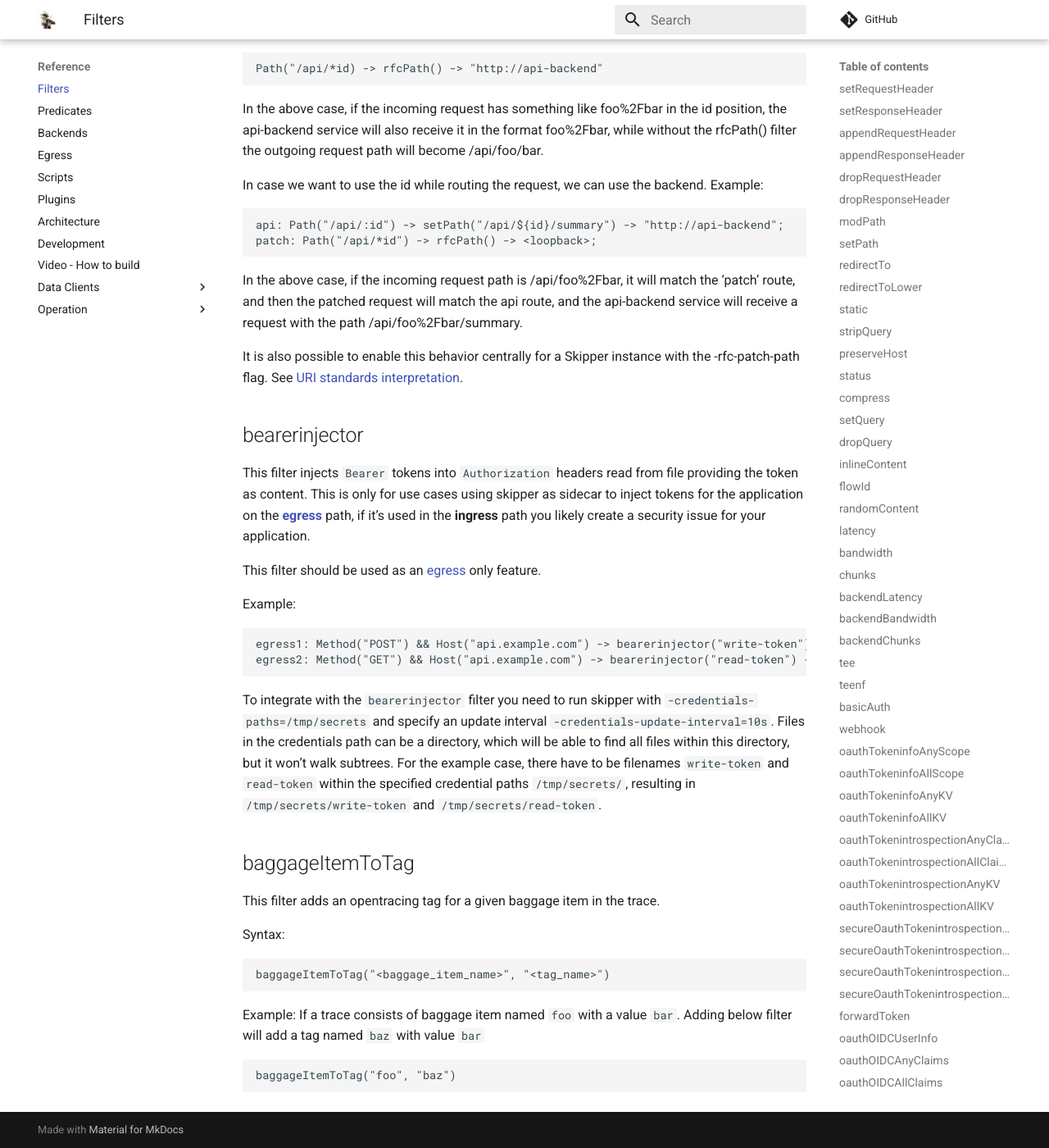
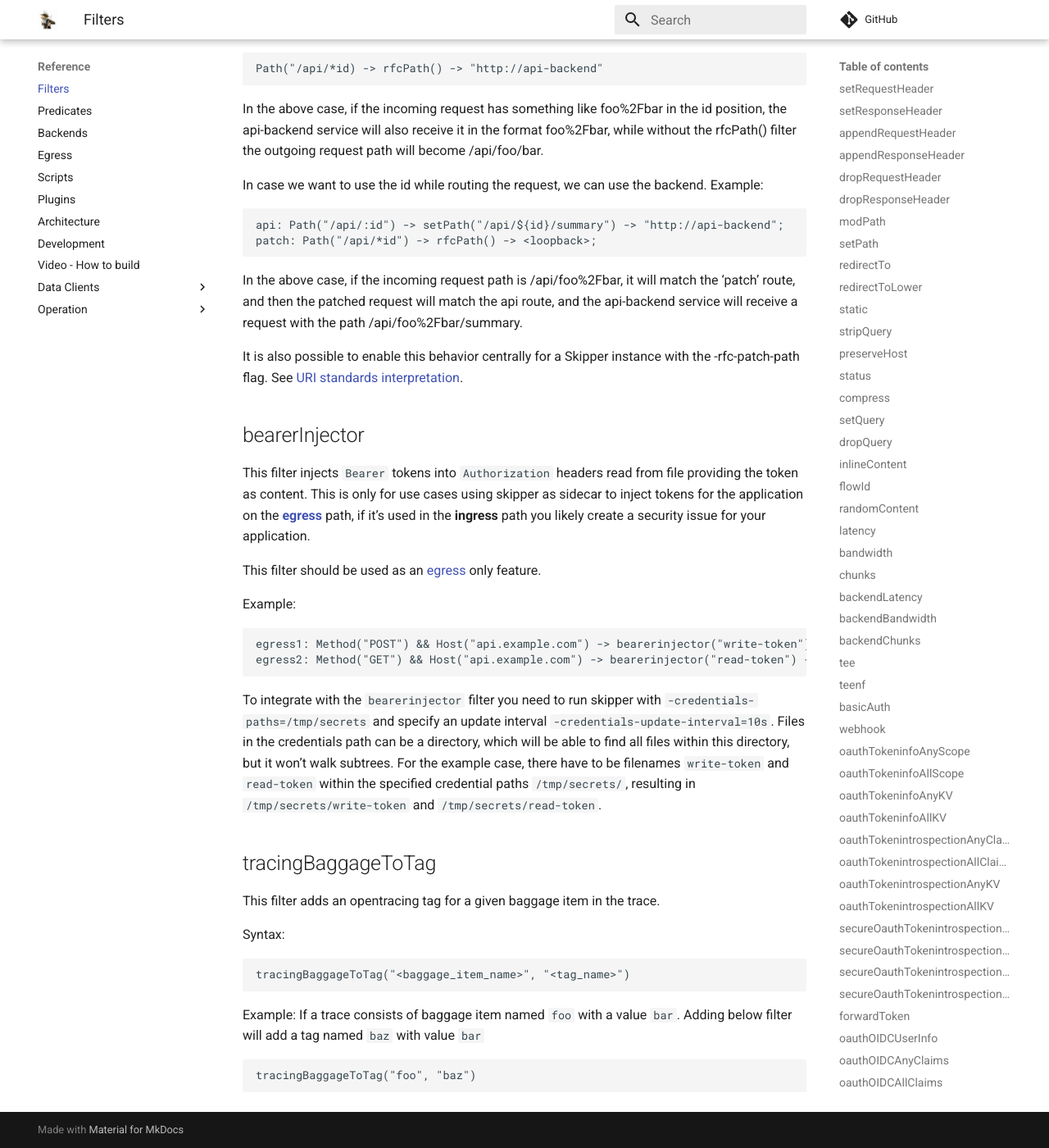
Before and after one commit to zalando/skipper, an MkDocs documentation site: the page built from docs/reference/filters.md, in a window 1280 px wide and 1400 px high, scrolled down 33347 px. Shown: the whole window at 82% size. Built offline with MkDocs 1.6.1 and Material for MkDocs 9.7.7, drawn with Linux system fonts in a browser that asks for light colours; comment, search, counter and statistics services are not loaded.

Commit message:
feat: Update baggageItemToTag filter name
Signed-off-by: Aditya Pratap Singh <adisinghrajput@gmail.com>

````diff
--- a/docs/reference/filters.md
+++ b/docs/reference/filters.md
@@ -1511,7 +1511,7 @@ It is also possible to enable this behavior centrally for a Skipper instance wit
 the -rfc-patch-path flag. See
 [URI standards interpretation](../../operation/operation/#uri-standards-interpretation).
 
-## bearerinjector
+## bearerInjector
 
 This filter injects `Bearer` tokens into `Authorization` headers read
 from file providing the token as content. This is only for use cases
@@ -1537,16 +1537,16 @@ have to be filenames `write-token` and `read-token` within the
 specified credential paths `/tmp/secrets/`, resulting in
 `/tmp/secrets/write-token` and `/tmp/secrets/read-token`.
 
-## baggageItemToTag
+## tracingBaggageToTag
 
 This filter adds an opentracing tag for a given baggage item in the trace.
 
 Syntax:
 ```
-baggageItemToTag("<baggage_item_name>", "<tag_name>")
+tracingBaggageToTag("<baggage_item_name>", "<tag_name>")
 ```
 
 Example: If a trace consists of baggage item named `foo` with a value `bar`. Adding below filter will add a tag named `baz` with value `bar`
 ```
-baggageItemToTag("foo", "baz")
-```
+tracingBaggageToTag("foo", "baz")
+```
````
Also changed, not shown: 1 other file.
